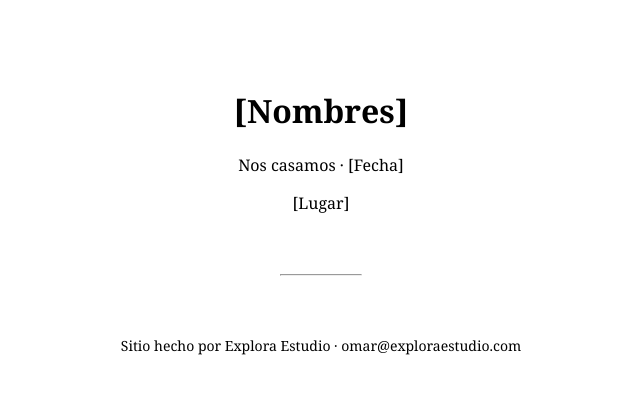
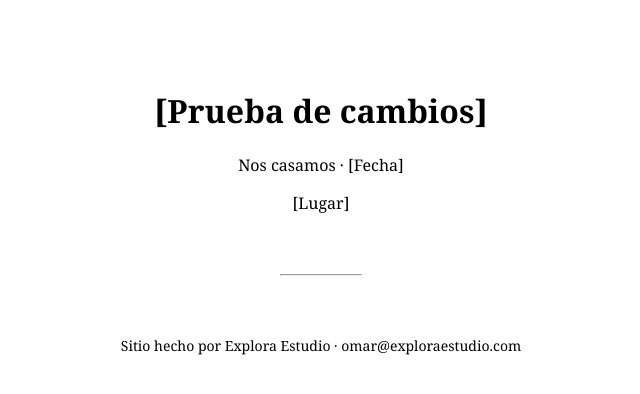
Before and after one commit to Exploraestudio/sitio-boda, a plain HTML site: page index.html in a window 1280 px wide. Shown: the whole page, without its empty margins (319-959 px from the left). Drawn offline with Linux system fonts and the light colour scheme.

Commit message:
Update heading text in index.html

```diff
--- a/index.html
+++ b/index.html
@@ -6,7 +6,7 @@
   <title>Boda de [Nombres]</title>
 </head>
 <body style="font-family: Georgia, serif; text-align: center; padding: 60px 20px;">
-  <h1>[Nombres]</h1>
+  <h1>[Prueba de cambios]</h1>
   <p>Nos casamos · [Fecha]</p>
   <p>[Lugar]</p>
   <hr style="margin: 60px auto; width: 80px;">
```
